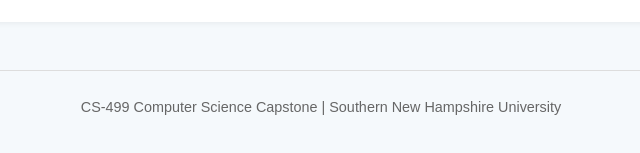
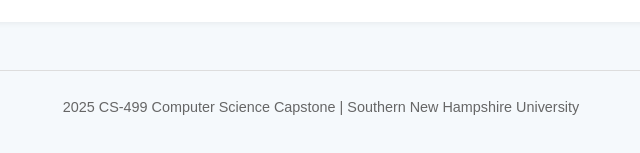
Before and after one commit to EmmaOW12/emmaowusu.github.io, a plain HTML site: page index.html in a window 1280 px wide. Shown: the part 5347-5500 px from the top of the page, 319-959 px from the left. Drawn offline with Linux system fonts and the light colour scheme.

Commit message:
Update index.html

```diff
--- a/index.html
+++ b/index.html
@@ -249,7 +249,7 @@
     </section>
 
     <footer>
-        CS-499 Computer Science Capstone | Southern New Hampshire University
+        2025 CS-499 Computer Science Capstone | Southern New Hampshire University
     </footer>
 </body>
 </html>
```
